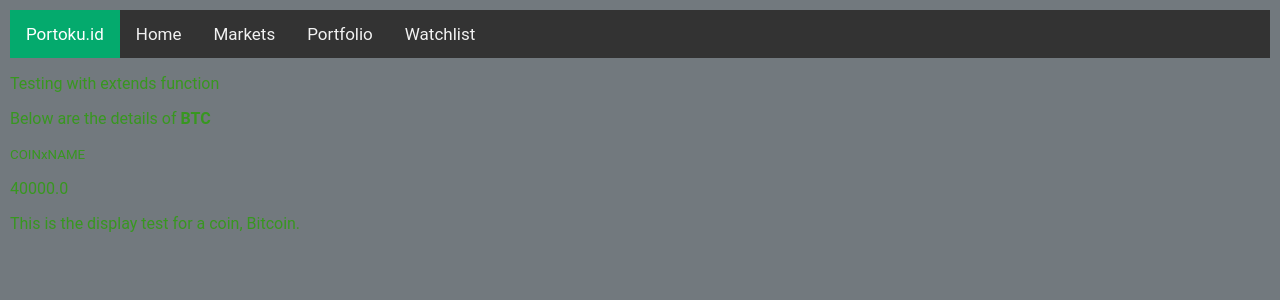
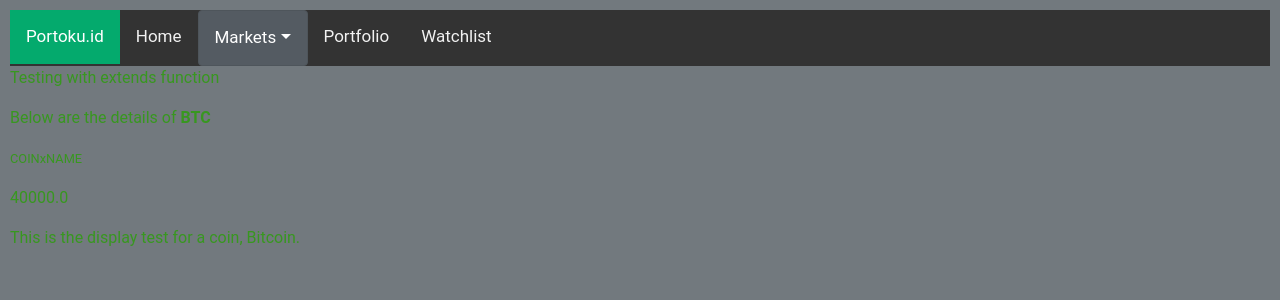
Before and after one commit to domica-s/portoku.id, a Django app: a page that uses markets/templates/markets/base/base.html in a window 1280 px wide. Shown: the top 300 px of the page. Run offline with Django 3.2, Linux system fonts and the light colour scheme; data comes from the database, SQL or seed files in the repository; some libraries are stand-ins or nearby versions.

Commit message:
Modifying dropdown for base.html

```diff
--- a/markets/templates/markets/base/base.html
+++ b/markets/templates/markets/base/base.html
@@ -2,6 +2,7 @@
 <!DOCTYPE html>
 <html lang="en">
 <head>
+    <link rel="stylesheet" href="https://stackpath.bootstrapcdn.com/bootstrap/4.4.1/css/bootstrap.min.css" integrity="sha384-Vkoo8x4CGsO3+Hhxv8T/Q5PaXtkKtu6ug5TOeNV6gBiFeWPGFN9MuhOf23Q9Ifjh" crossorigin="anonymous">
     <meta charset="UcTF-8">
     <meta http-equiv="X-UA-Compatible" content="IE=edge">
     <meta name="viewport" content="width=device-width, initial-scale=1.0">
@@ -18,7 +19,14 @@
             <a class="active" href="{% url 'markets' %}">Portoku.id</a>
             <a href="{% url 'markets' %}">Home</a>
             {% comment %} Add dropdown in markets, select stock or crypto {% endcomment %}
-            <a href="#markets">Markets</a>
+            <div class="dropdown show">
+                <a class="btn btn-secondary dropdown-toggle" href="#markets" role="button" id="dropdownMenuLink" data-toggle="dropdown" aria-haspopup="true" aria-expanded="false">
+                    Markets</a>
+                <div class="dropdown-menu" aria-labelledby="dropdownMenuLink">
+                    <a class="dropdown-item" href="#stock">Stock</a>
+                    <a class="dropdown-item" href="#crypto">Crypto</a>
+                </div>
+            </div>
             <a href="#portfolio">Portfolio</a>
             <a href="#watchlist">Watchlist</a>
         </div>
--- a/markets/urls.py
+++ b/markets/urls.py
@@ -5,5 +5,5 @@ from . import views
 urlpatterns = [
     path('', views.index, name='markets'),
     path('crypto/<slug:coin_slug>', views.crypto_details, name='crypto-details'),
-    path('stocks/<slug:stock_slug>', views.stock_details, name='stock-details')
+    path('stock/<slug:stock_slug>', views.stock_details, name='stock-details')
 ]
```
